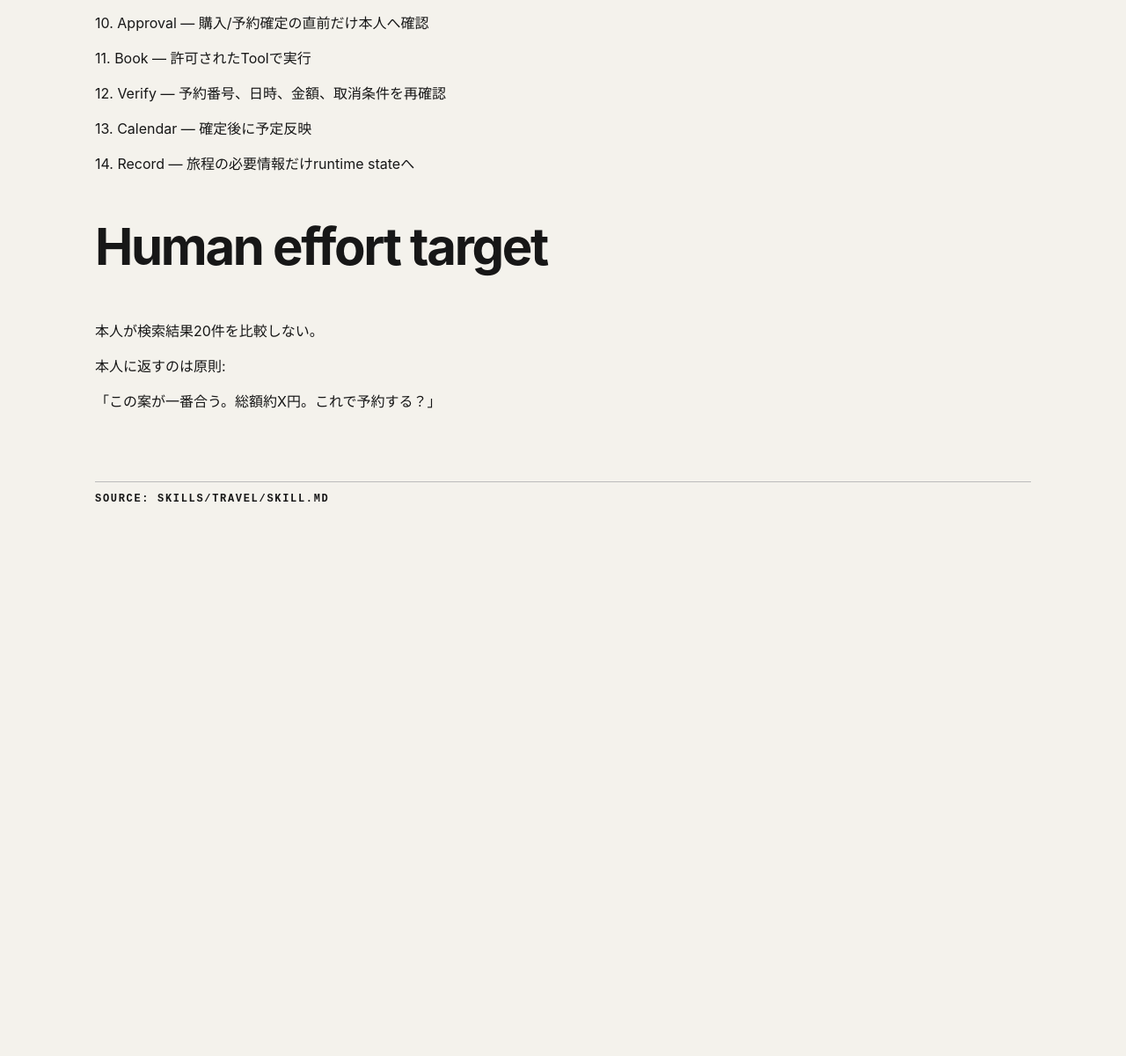
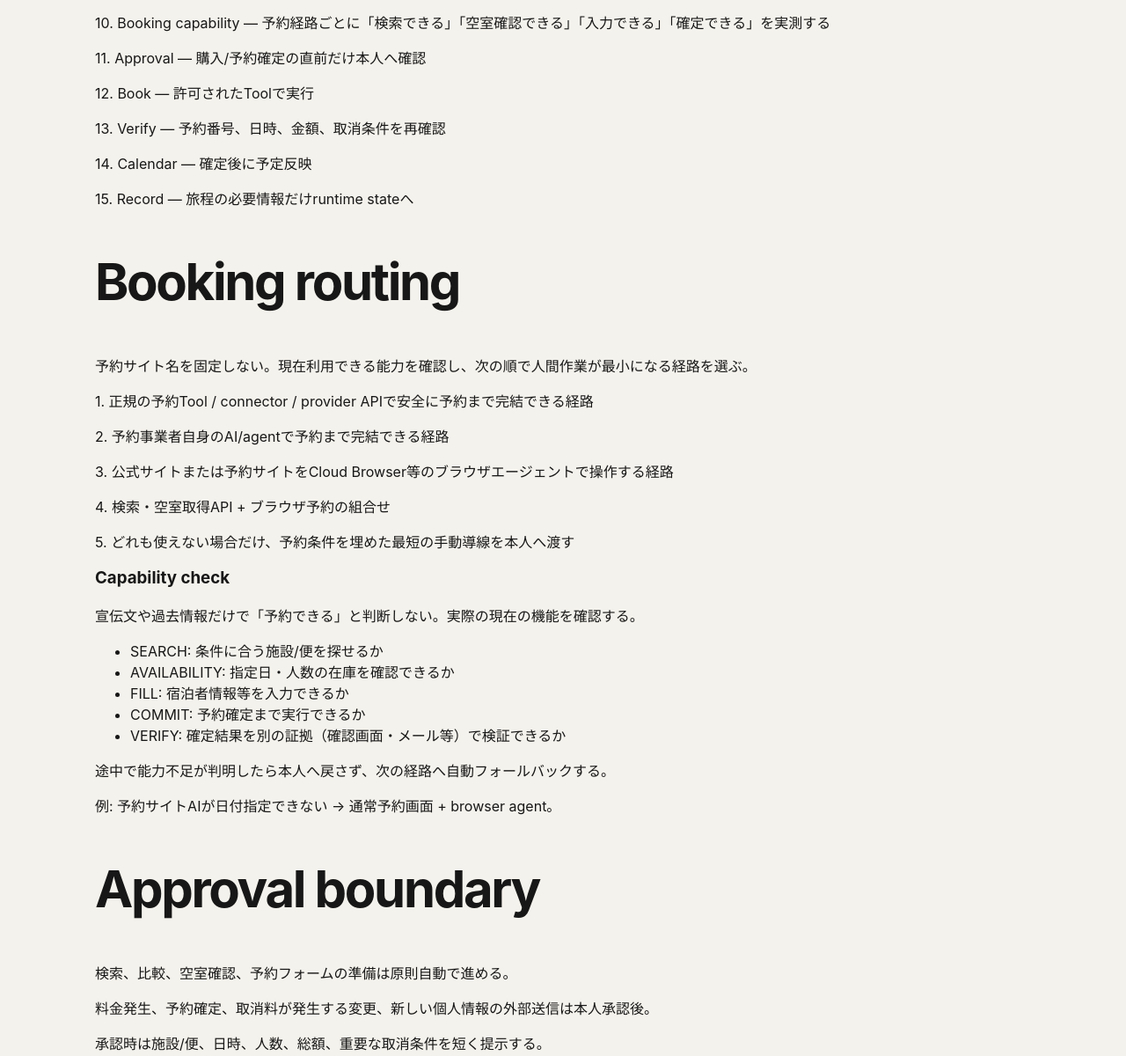
Before and after one commit to ainamakeneko/asobinin-os-public, a plain HTML site: page items/skills--travel--skill.html in a window 1280 px wide. Shown: the part 1582-2782 px from the top of the page at 88% size. Before the commit the page ends 2196 px from the top, so only its background shows below. Drawn offline with Linux system fonts and the light colour scheme.

Commit message:
Auto-publish ASOBININ OS knowledge site

```diff
--- a/items/skills--travel--skill.html
+++ b/items/skills--travel--skill.html
@@ -16,12 +16,44 @@
 <p>7. Cost — 交通+宿+現地固定費の概算</p>
 <p>8. Critic — 営業日、乗継、チェックイン、キャンセル条件、総額、根拠を確認</p>
 <p>9. Recommend — 原則1案を第一候補、必要なら代替1–2案</p>
-<p>10. Approval — 購入/予約確定の直前だけ本人へ確認</p>
-<p>11. Book — 許可されたToolで実行</p>
-<p>12. Verify — 予約番号、日時、金額、取消条件を再確認</p>
-<p>13. Calendar — 確定後に予定反映</p>
-<p>14. Record — 旅程の必要情報だけruntime stateへ</p>
+<p>10. Booking capability — 予約経路ごとに「検索できる」「空室確認できる」「入力できる」「確定できる」を実測する</p>
+<p>11. Approval — 購入/予約確定の直前だけ本人へ確認</p>
+<p>12. Book — 許可されたToolで実行</p>
+<p>13. Verify — 予約番号、日時、金額、取消条件を再確認</p>
+<p>14. Calendar — 確定後に予定反映</p>
+<p>15. Record — 旅程の必要情報だけruntime stateへ</p>
+<h2>Booking routing</h2>
+<p>予約サイト名を固定しない。現在利用できる能力を確認し、次の順で人間作業が最小になる経路を選ぶ。</p>
+<p>1. 正規の予約Tool / connector / provider APIで安全に予約まで完結できる経路</p>
+<p>2. 予約事業者自身のAI/agentで予約まで完結できる経路</p>
+<p>3. 公式サイトまたは予約サイトをCloud Browser等のブラウザエージェントで操作する経路</p>
+<p>4. 検索・空室取得API + ブラウザ予約の組合せ</p>
+<p>5. どれも使えない場合だけ、予約条件を埋めた最短の手動導線を本人へ渡す</p>
+<h3>Capability check</h3>
+<p>宣伝文や過去情報だけで「予約できる」と判断しない。実際の現在の機能を確認する。</p>
+<ul>
+<li>SEARCH: 条件に合う施設/便を探せるか</li>
+<li>AVAILABILITY: 指定日・人数の在庫を確認できるか</li>
+<li>FILL: 宿泊者情報等を入力できるか</li>
+<li>COMMIT: 予約確定まで実行できるか</li>
+<li>VERIFY: 確定結果を別の証拠（確認画面・メール等）で検証できるか</li>
+</ul>
+<p>途中で能力不足が判明したら本人へ戻さず、次の経路へ自動フォールバックする。</p>
+<p>例: 予約サイトAIが日付指定できない → 通常予約画面 + browser agent。</p>
+<h2>Approval boundary</h2>
+<p>検索、比較、空室確認、予約フォームの準備は原則自動で進める。</p>
+<p>料金発生、予約確定、取消料が発生する変更、新しい個人情報の外部送信は本人承認後。</p>
+<p>承認時は施設/便、日時、人数、総額、重要な取消条件を短く提示する。</p>
+<h2>Failure handling</h2>
+<ul>
+<li>Toolが無いことと、予約不能を混同しない。</li>
+<li>一つの予約経路が失敗しても旅行計画全体を止めない。</li>
+<li>画面仕様変更に依存する細かいクリック手順をSkillの中核にしない。</li>
+<li>モデルや外部サービスが改善したら、より少ない手順で完遂できる経路を優先する。</li>
+<li>「予約したはず」で終了せずVerifyを必須にする。</li>
+</ul>
 <h2>Human effort target</h2>
 <p>本人が検索結果20件を比較しない。</p>
 <p>本人に返すのは原則:</p>
-<p>「この案が一番合う。総額約X円。これで予約する？」</p></section><footer><p class='eyebrow'>SOURCE: skills/travel/SKILL.md</p></footer></main>
+<p>「この案が一番合う。総額約X円。これで予約する？」</p>
+<p>予約経路が失敗した場合も、可能な限り本人にサービス選択や再検索をさせず自動で次へ進む。</p></section><footer><p class='eyebrow'>SOURCE: skills/travel/SKILL.md</p></footer></main>
```
